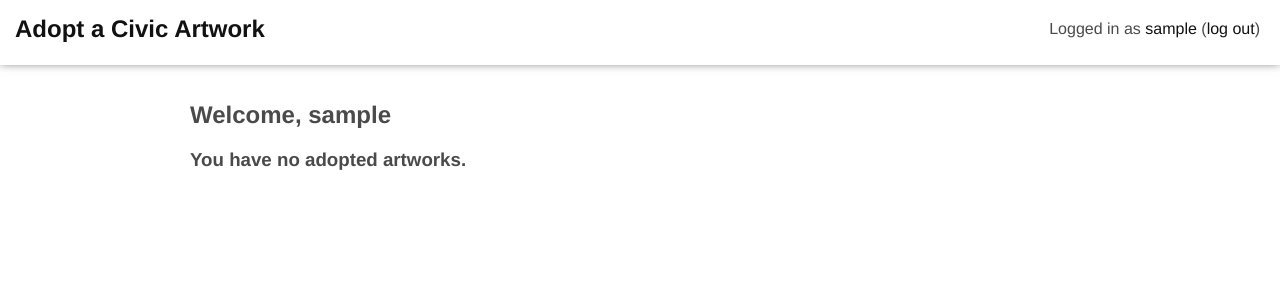
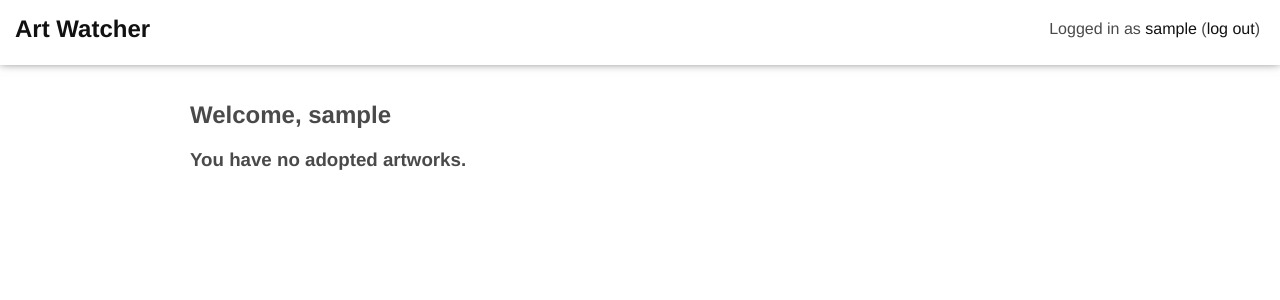
Before and after one commit to hackforla/adopt-civic-art, a Django app: page /accounts/profile in a window 1280 px wide. Shown: the top 300 px of the page. Run offline with Django 3.2, Linux system fonts and the light colour scheme; the visitor is signed in with stand-in values (Sample User, id 1); data that the repository does not hold is empty.

Commit message:
update titles to "art watcher"

```diff
--- a/artworks/templates/base.html
+++ b/artworks/templates/base.html
@@ -1,7 +1,7 @@
 <!DOCTYPE html>
 <html>
 <head>
-  <title>Adopt a Civic Artwork - {% block title %}{% endblock title %}</title>
+  <title>Art Watcher - {% block title %}{% endblock title %}</title>
 
   <meta name="viewport" content="width=device-width, initial-scale=1.0, maximum-scale=1">
 
--- a/artworks/templates/index.html
+++ b/artworks/templates/index.html
@@ -1,6 +1,6 @@
 {% extends "base.html" %}
 
-{% block title %}Adopt public art today{% endblock title %}
+{% block title %}Adopt a civic artwork today{% endblock title %}
 
 {% block content %}
   <div id="home">
--- a/artworks/templates/nav.html
+++ b/artworks/templates/nav.html
@@ -1,5 +1,5 @@
 <nav role="navigation">
-  <h1><a href="/">Adopt a Civic Artwork</a></h1>
+  <h1><a href="/">Art Watcher</a></h1>
   <ul>
     {% if not request.user.is_authenticated %}
     <li><a href="/accounts/login">Log in</a></li>
```
